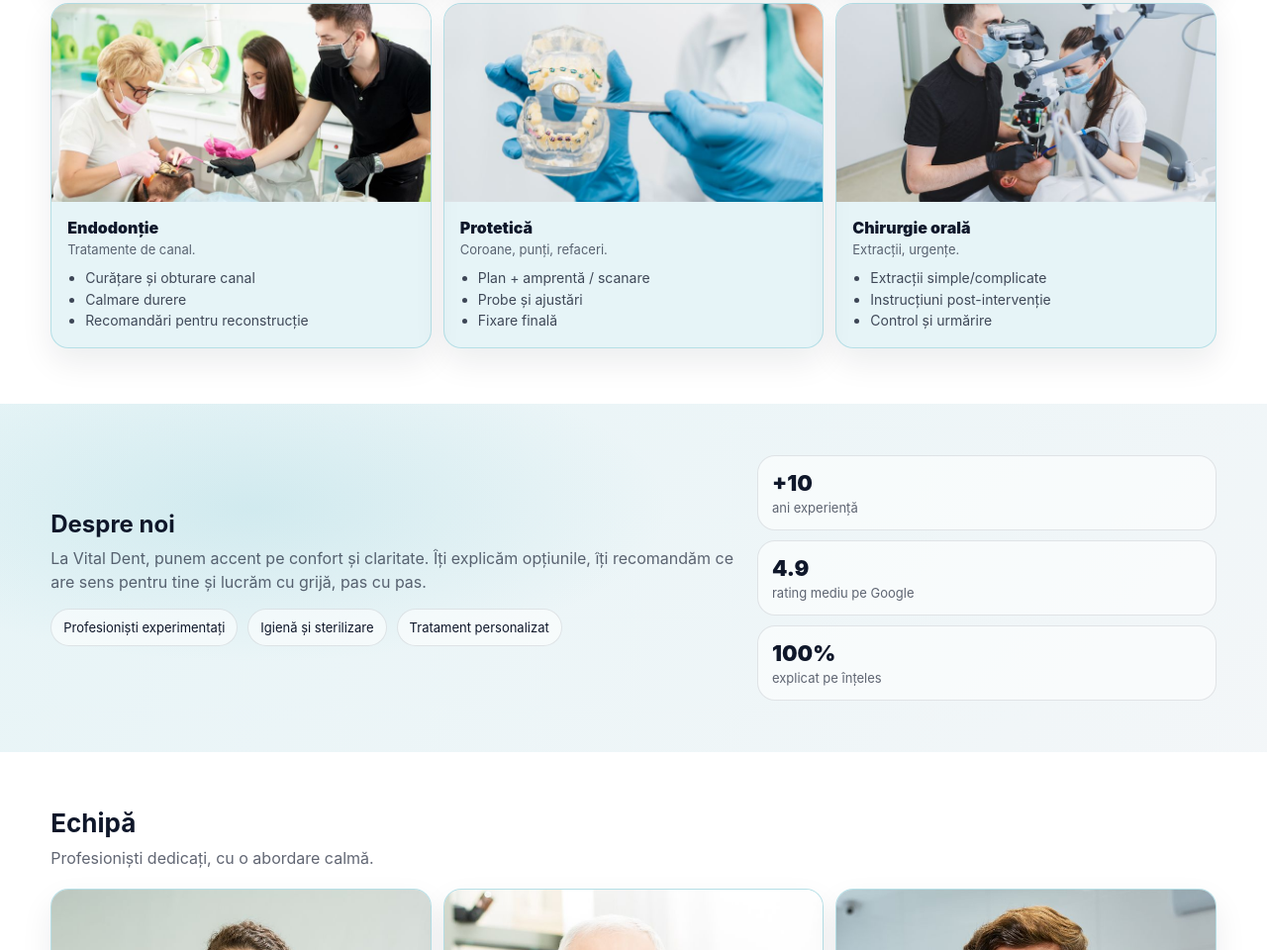
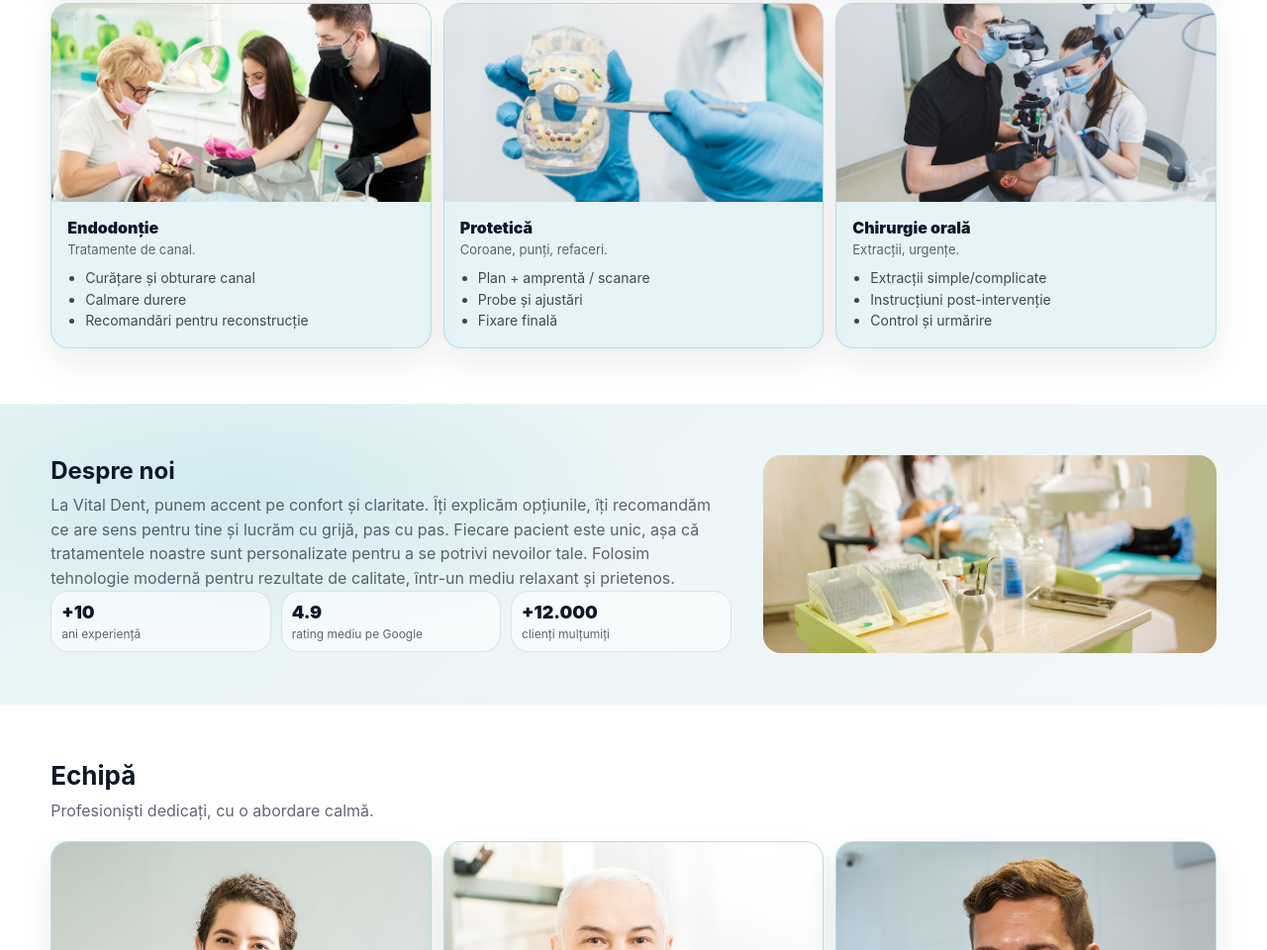
Before and after one commit to sorinpintilie-lgtm/vitaldent, a website: page public/index.html in a window 1280 px wide. Shown: the part 1366-2326 px from the top of the page at 99% size. Drawn offline with Linux system fonts and the light colour scheme.

Commit message:
Update hero heading and about section layout

```diff
--- a/public/index.html
+++ b/public/index.html
@@ -45,7 +45,7 @@
     <div class="container hero-inner hero-inner--split">
       <div class="hero-copy">
         <div class="kicker">Cabinet de stomatologie</div>
-        <h1>Stomatologie modernă, fără stres.</h1>
+        <h1>Soluții complete pentru sănătatea dentară</h1>
         <p class="lead">
           Consultații, tratamente moderne și explicații clare, pe înțelesul tău.
           Totul într-un cadru curat, calm și prietenos.
@@ -62,9 +62,8 @@
       <div class="hero-highlight">
         <div class="hl-title">Prima vizită</div>
         <div class="hl-item"><span>✔ Consultație stomatologică completă</span></div>
-        <div class="hl-item"><span>✔ Radiografie panoramică dacă e necesară</span></div>
+        <div class="hl-item"><span>✔ Radiografie panoramică</span></div>
         <div class="hl-item"><span>✔ Plan de tratament adaptat bugetului tău</span></div>
-        <div class="hl-note">Confirmăm exact după evaluare.</div>
         <a class="btn btn-soft" href="#preturi">Vezi prețuri orientative</a>
       </div>
     </div>
@@ -181,14 +180,9 @@
         <p>
           La Vital Dent, punem accent pe confort și claritate. Îți explicăm opțiunile,
           îți recomandăm ce are sens pentru tine și lucrăm cu grijă, pas cu pas.
+          Fiecare pacient este unic, așa că tratamentele noastre sunt personalizate pentru a se potrivi nevoilor tale.
+          Folosim tehnologie modernă pentru rezultate de calitate, într-un mediu relaxant și prietenos.
         </p>
-        <div class="band-points">
-          <div class="pill">Profesioniști experimentați</div>
-          <div class="pill">Igienă și sterilizare</div>
-          <div class="pill">Tratament personalizat</div>
-        </div>
-      </div>
-
         <div class="band-stats">
           <div class="stat">
             <div class="stat-num">+10</div>
@@ -199,10 +193,14 @@
             <div class="stat-label">rating mediu pe Google</div>
           </div>
           <div class="stat">
-          <div class="stat-num">100%</div>
-          <div class="stat-label">explicat pe înțeles</div>
+            <div class="stat-num">+12.000</div>
+            <div class="stat-label">clienți mulțumiți</div>
           </div>
         </div>
+      </div>
+
+      <div class="band-image"></div>
+
     </div>
   </section>
 
--- a/public/styles.css
+++ b/public/styles.css
@@ -187,7 +187,7 @@ a{color:inherit;text-decoration:none}
   padding:52px 0;
   display:grid;
   grid-template-columns: 1fr;
-  gap:18px;
+  gap:32px;
   align-items:center;
 }
 .band-copy h2{margin:0 0 8px}
@@ -201,15 +201,22 @@ a{color:inherit;text-decoration:none}
   font-size:13px;
 }
 
-.band-stats{display:grid; gap:10px}
+.band-stats{display:grid; grid-template-columns: repeat(3,1fr); gap:10px}
+.band-image{
+  background-image: url('./optimized_dental-tools-medical-equipment-2026-01-07-01-00-49-utc.jpg');
+  background-size: cover;
+  background-position: center 70%;
+  border-radius: var(--radius);
+  min-height: 200px;
+}
 .stat{
   border:1px solid rgba(15,23,42,.10);
   background: rgba(255,255,255,.55);
   border-radius: var(--radius);
-  padding:14px;
+  padding:10px;
 }
-.stat-num{font-weight:900; font-size:22px}
-.stat-label{color:var(--muted); font-size:13px; margin-top:4px}
+.stat-num{font-weight:900; font-size:18px}
+.stat-label{color:var(--muted); font-size:12px; margin-top:4px}
 
 .cta-band{
   background: #fef2f2;
```
Lines whose indentation alone changed are shown as unchanged.
